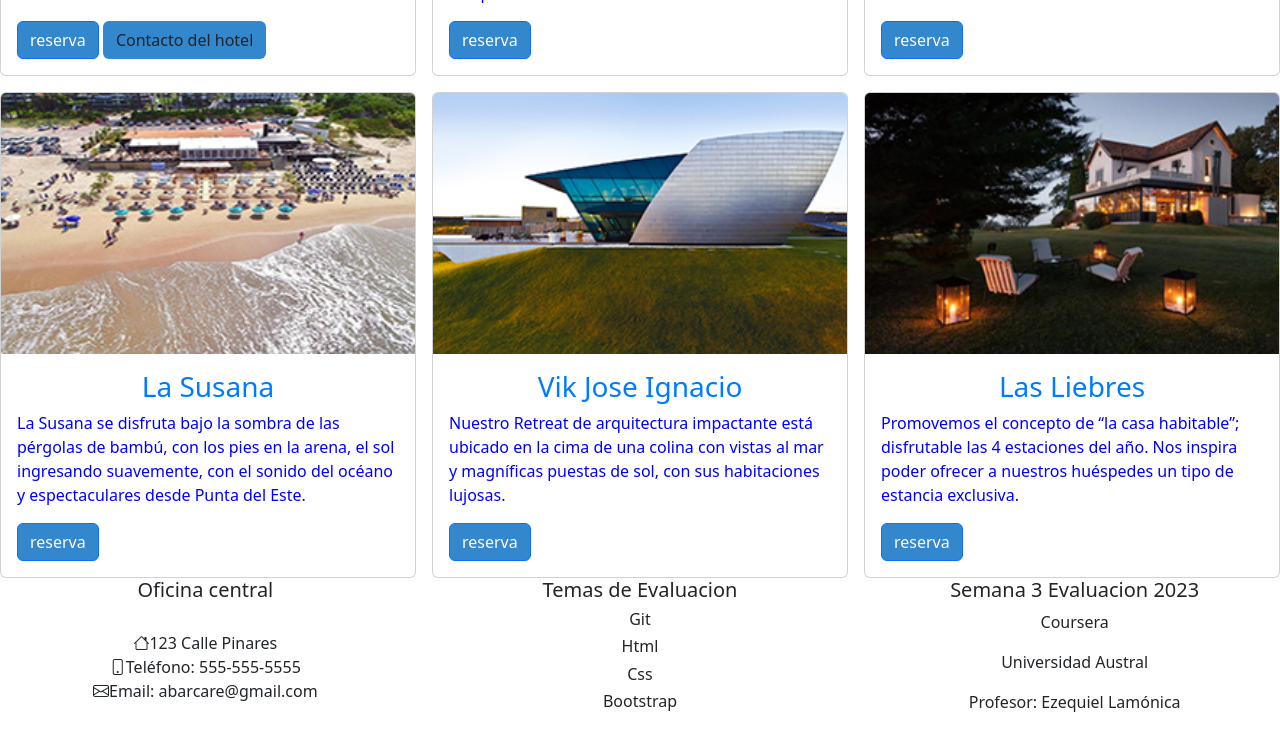
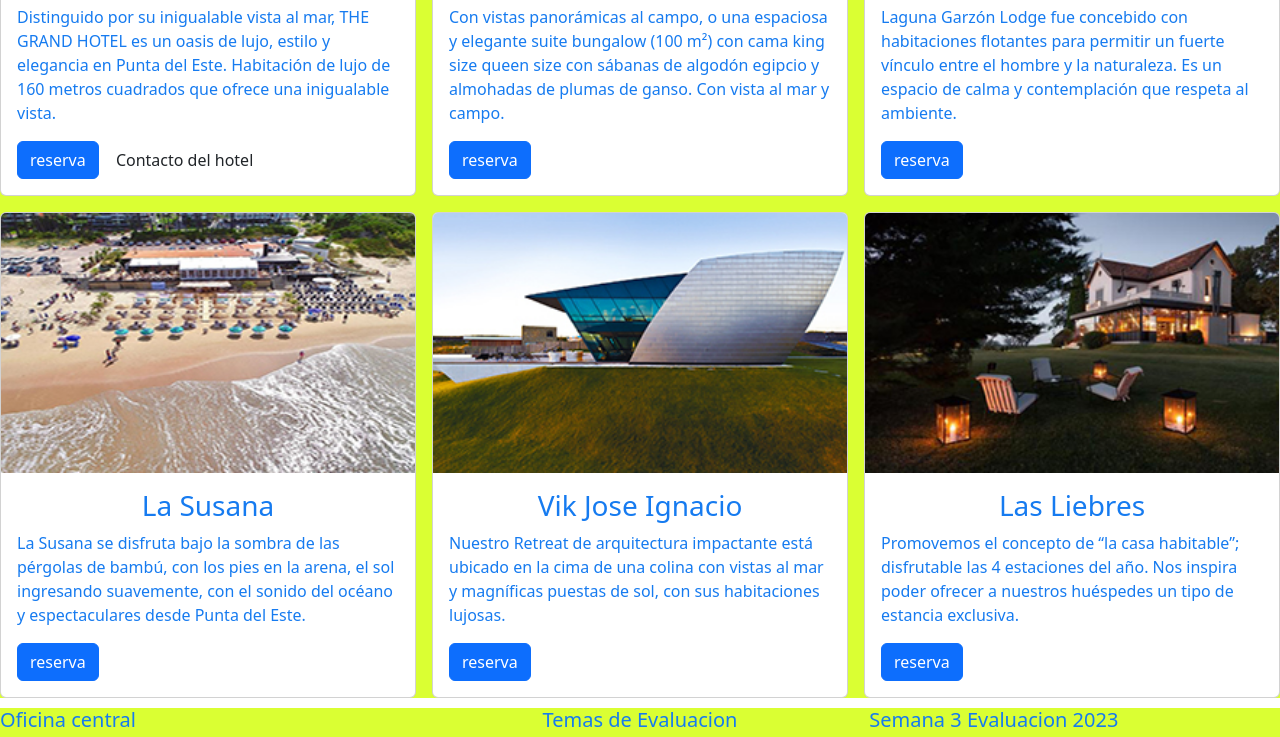
Before and after one commit to AdrianUY/guia-hoteles, a website: page index.html in a window 1280 px wide. Shown: the part 1224-1961 px from the top of the page. Drawn offline with nearby package versions, Linux system fonts and the light colour scheme.

Commit message:
scss, less, imagemin, usemin, automatizar tareas, script

```diff
--- /dev/null
+++ b/css/style.scss
@@ -0,0 +1,57 @@
+    // Aca definimos los colores y estilos generales, en este caso uso solo colores
+    // Luego solo se aplican con : npm run scss, desde el terminal bash
+    // elijo la hoja de estilo en el link del index, Scss o Less
+
+
+    $yellow: #DAFF33;
+    $rojo: #e3291b;
+    $verde: #3beb17;
+    $blue: #167bf0;
+
+    @mixin margenes ($top, $bottom){
+        margin-top: $top;
+        margin-bottom: $bottom;
+    }
+
+    footer {
+        background-color: #DAFF33;
+        color:$blue;
+    }
+
+    .container {
+        background-color:#DAFF33;
+        @include margenes(10px,0px );
+    }
+
+    .enlace-animado {
+        color: $blue;
+        text-decoration: none;
+        position: relative;
+        text-align: center;
+    }
+
+    .enlace-animado::before {
+        content: '';
+        position: absolute;
+        width: 100%;
+        height: 5px;
+        bottom: 0;
+        left: 0;
+        background-color: $blue;
+        visibility: hidden;
+        transform: scaleX(0);
+        transition: all 0.3s ease-in-out 0s;
+    }
+
+    .enlace-animado:hover::before {
+        visibility: visible;
+        transform: scaleX(1);
+    }
+
+    .card-text{
+        color: $blue;
+    }
+
+.row{
+    color: #167bf0;
+}
--- /dev/null
+++ b/css/style2.less
@@ -0,0 +1,55 @@
+// hoja de estilos Less, aca tengo otra paleta de colores distina a Scss
+// segun la que linkeo en el index es la que aparece
+
+@yellow:#e8da1a;
+@rojo: #e81737;
+@verde: #3de817;
+@blue: #1733e8;
+
+footer {
+    background-color:#e8da1a;
+    color: #167bf0;
+  }
+
+  .container {
+    background-color:#e8da1a;
+    margin-top: 10px;
+    margin-bottom: 0px;
+  }
+
+  .enlace-animado {
+    color: #167bf0;
+    text-decoration: none;
+    position: relative;
+    text-align: center;
+  }
+
+  .enlace-animado::before {
+    content: "";
+    position: absolute;
+    width: 100%;
+    height: 5px;
+    bottom: 0;
+    left: 0;
+    background-color: #167bf0;
+    visibility: hidden;
+    transform: scaleX(0);
+    transition: all 0.3s ease-in-out 0s;
+  }
+
+  .enlace-animado:hover::before {
+    visibility: visible;
+    transform: scaleX(1);
+  }
+
+  .card-text {
+    color: #167bf0;
+  }
+
+  .row {
+    color: #167bf0;
+  }
+
+.button {
+    background-color:@verde;
+}
--- a/index.html
+++ b/index.html
@@ -6,19 +6,20 @@
             <meta http-equiv="X-UA-Compatible" content="IE=edge">
             <!-- Responsivo Metaetiqueta -->
             <meta name="viewport" content="width=device-width, initial-scale=1">
-          <!-- Bootstrap CSS -->
+
+            <!-- build:css dist/index.css -->
             <link rel= "stylesheet" href="node_modules/bootstrap/dist/css/bootstrap.min.css ">
-          <!-- Link Estilos CSS -->
-          <link href="style.css" rel="stylesheet">
-          <!-- Iconos de Boostrap -->
+            <link href="css/style.css" rel="stylesheet">
             <link rel="stylesheet" href="node_modules/bootstrap-icons/font/bootstrap-icons.css">
+            <!-- enbuild -->
+
             <title>Luxury Hotels</title>
         </head>
         <body>
           <!-- Navbar fixed -->
           <nav class="navbar navbar-expand-lg navbar-dark bg-dark fixed-top">
             <div class="container-fluid">
-            <a class="navbar-brand" href="#">Luxury Hotels</a>
+              <a class="navbar-brand" href="index.html">Luxury Hotels</a>
               <button class="navbar-toggler" type="button" data-bs-toggle="collapse" data-bs-target="#navbarNav" aria-controls="navbarNav" aria-expanded="false" aria-label="Toggle navigation">
                 <span class="navbar-toggler-icon"></span>
               </button>
@@ -28,16 +29,16 @@
                     <a class="nav-link" href="index.html">Inicio</a>
                   </li>
                   <li class="nav-item">
-                  <a class="nav-link" href="about.html">Nosotros</a>
+                    <a class="nav-link" href="/html/about.html">Nosotros</a>
                   </li>
                   <li class="nav-item">
-                  <a class="nav-link" href="planes.html">Planes</a>
+                    <a class="nav-link" href="/html/planes.html">Planes</a>
                   </li>
                   <li class="nav-item">
-                  <a class="nav-link" href="reserva.html">Reservas</a>
+                    <a class="nav-link" href="/html/reserva.html">Reservas</a>
                   </li>
                   <li class="nav-item">
-                  <a class="nav-link" href="contacto.html">Contacto</a>
+                    <a class="nav-link" href="/html/contacto.html">Contacto</a>
                   </li>
                 </ul>
                 <form class="d-flex">
@@ -86,13 +87,13 @@
               </ol>
               <div class="carousel-inner">
                 <div class="carousel-item active">
-                <img class="d-block w-100" src="img/carousel1.jpg" alt="First slide">
+                  <img class="d-block w-100" src="img/liebres.jpg" alt="First slide">
                 </div>
                 <div class="carousel-item">
-                <img class="d-block w-100" src="img/carousel2.jpg" alt="Second slide">
+                  <img class="d-block w-100" src="img/lasusana.jpg" alt="Second slide">
                 </div>
                 <div class="carousel-item">
-                <img class="d-block w-100" src="img/carousel3.jpg" alt="Third slide">
+                  <img class="d-block w-100" src="img/garzon.jpg" alt="Third slide">
                 </div>
               </div>
               <a class="carousel-control-prev" href="#carousel" role="button" data-slide="prev">
@@ -216,6 +217,7 @@
             </div>
             </div>
             <!-- Script Js, Jquery, Popper.js de Bootstrap-->
+            <!-- build:js dist/index.js -->
       <script src="https://code.jquery.com/jquery-3.3.1.slim.min.js" integrity="sha384-q8i/X+965DzO0rT7abK41JStQIAqVgRVzpbzo5smXKp4YfRvH+8abtTE1Pi6jizo" crossorigin="anonymous"></script>
       <script src="https://cdn.jsdelivr.net/npm/popper.js@1.14.7/dist/umd/popper.min.js" integrity="sha384-UO2eT0CpHqdSJQ6hJty5KVphtPhzWj9WO1clHTMGa3JDZwrnQq4sF86dIHNDz0W1" crossorigin="anonymous"></script>
       <script src="https://cdn.jsdelivr.net/npm/bootstrap@4.3.1/dist/js/bootstrap.min.js" integrity="sha384-JjSmVgyd0p3pXB1rRibZUAYoIIy6OrQ6VrjIEaFf/nJGzIxFDsf4x0xIM+B07jRM" crossorigin="anonymous"></script>
@@ -223,9 +225,12 @@
         $(function(){
           $("[data-toggle='tooltip']").tooltip();
           $("[data-toggle='popover']").popover();
+          $('.carousel').carousel({
+            interval: 1500
+          })
         });
       </script>
-    <!--script modal bootstrap-->
+      <!-- endbuild -->
 
 
     <!-- Modal -->
```
Also changed, not shown: about.html (deleted, +0 -12 lines), html/about.html (added, +26 -0 lines), html/contacto.html (renamed from contacto.html, +3 -3 lines), html/planes.html (renamed from planes.html, +4 -4 lines), package.json (+23 -9 lines), css/style.css (added), css/style2.css (added), html/reserva.html (renamed from reserva.html), style.css (deleted), 3 other files. Lines whose indentation alone changed are shown as unchanged.
